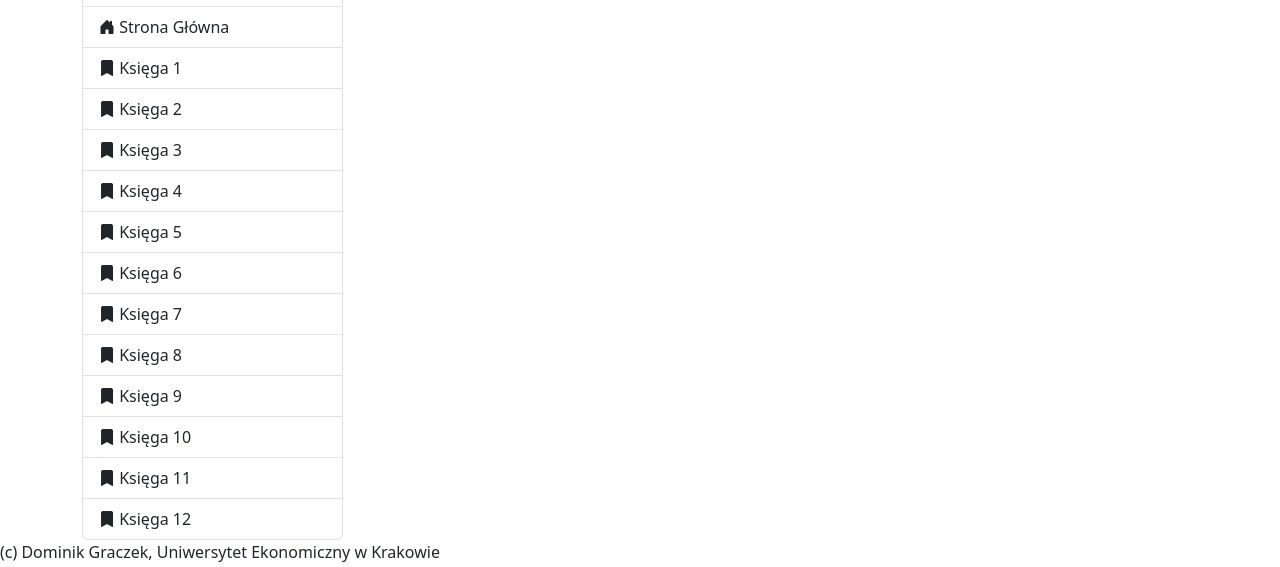
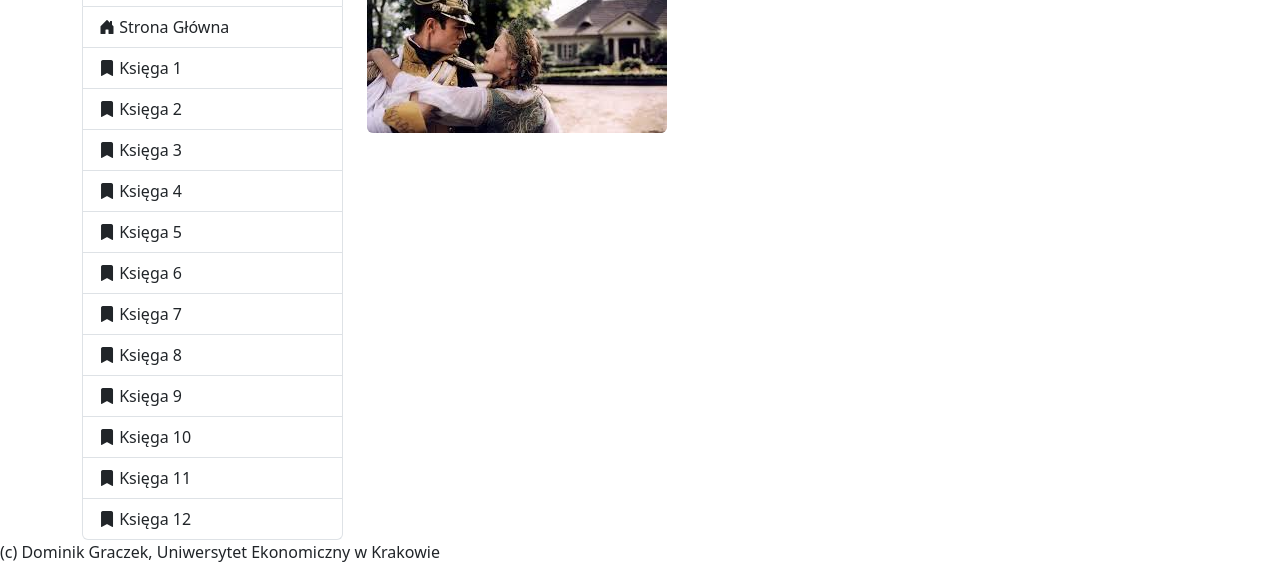
Before and after one commit to DominikGraczek/PanTadeusz, a plain HTML site: page index.html in a window 1280 px wide. Shown: the part 233-800 px from the top of the page. Drawn offline with nearby package versions, Linux system fonts and the light colour scheme; the site is published under a folder, as on GitHub Pages, so addresses that start at the root find nothing.

Commit message:
Index commit

```diff
--- a/index.html
+++ b/index.html
@@ -35,7 +35,7 @@
                   </div>
             </div>
             <div class="col-9">
-                <img src="/images.jpg" alt="Pan Tadeusz" class="img-fluid rounded">
+                <img src="images.jpg" alt="Pan Tadeusz" class="img-fluid rounded">
             </div>
         </div>
     </div>
```
